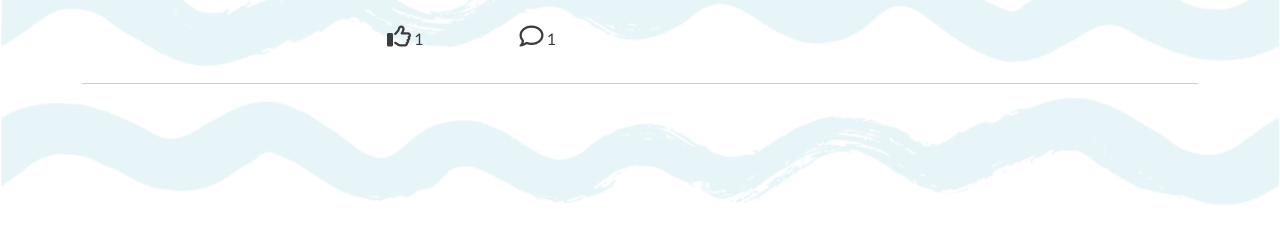
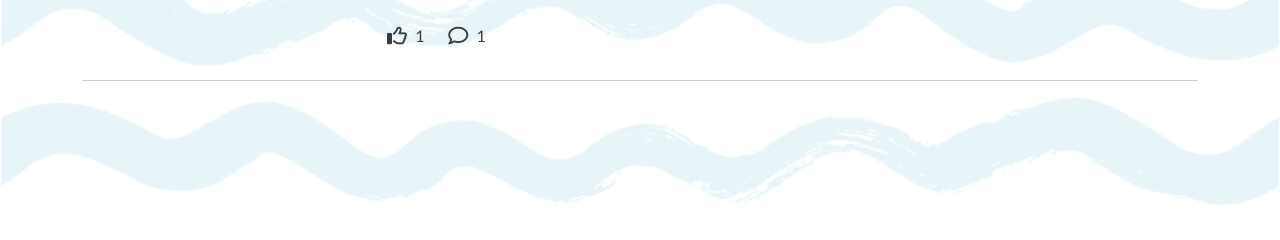
Before and after one commit to lienebriede/jurtaka, a Django app: page / in a window 1280 px wide. Shown: the part 321-561 px from the top of the page. Run offline with Django 4.2, Linux system fonts and the light colour scheme; tables that the repository leaves empty hold one stand-in row (values such as "Sample post"); parts of the project's set-up code (start-up, migrations or seed data) failed here and were passed over; some libraries are stand-ins or nearby versions.

Commit message:
Style like and comment display

```diff
--- a/hiking_forum/settings.py
+++ b/hiking_forum/settings.py
@@ -33,7 +33,7 @@ TEMPLATES_DIR = os.path.join(BASE_DIR, 'templates')
 SECRET_KEY = 'django-insecure-#n16)dv90f733uzh!zumncq$j&wf%35sh#2wx8a)6*mp%n&!7v'
 
 # SECURITY WARNING: don't run with debug turned on in production!
-DEBUG = True
+DEBUG = False
 
 ALLOWED_HOSTS = [
     '8000-lienebriede-jurtaka-fsjtch2utun.ws.codeinstitute-ide.net',
--- a/main_forum/templates/main_forum/index.html
+++ b/main_forum/templates/main_forum/index.html
@@ -56,18 +56,16 @@
                 {% endif %}
             </div>
             <!-- Likes and comments -->
-            <div class="row mt-4">
+            <div class="d-flex mt-4 likes-comments-display">
                 <!-- Like count -->
-                <div class="col-5 col-md-2 col-lg-2">
-                    <span>
-                        <i class="fa-regular fa-thumbs-up"></i> <span class="count">{{ post.likes.count | safe }}</span>
-                    </span>
+                <div class="me-4 d-flex align-items-center">
+                    <i class="fa-regular fa-thumbs-up me-2"></i>
+                    <span class="count">{{ post.likes.count | safe }}</span>
                 </div>
                 <!-- Comment count -->
-                <div class="col-5 col-md-2 col-lg-2">
-                    <span>
-                        <i class="fa-regular fa-comment"></i> <span class="count">{{ post.comment_count | safe}}</span>
-                    </span>
+                <div class="d-flex align-items-center">
+                    <i class="fa-regular fa-comment me-2"></i>
+                    <span class="count">{{ post.comment_count | safe}}</span>
                 </div>
             </div>
         </div>
--- a/main_forum/templates/main_forum/post_create.html
+++ b/main_forum/templates/main_forum/post_create.html
@@ -11,7 +11,7 @@
         <i class="fa-solid fa-xmark float-end"></i>
     </a>
     <h2>New post</h2>
-    <form method="post" class="mt-4">
+    <form method="post" enctype="multipart/form-data" class="mt-4">
         {% csrf_token %}
         {{ post_form.as_p | safe }}
         <div class="row d-flex justify-content-center">
--- a/main_forum/views.py
+++ b/main_forum/views.py
@@ -149,7 +149,7 @@ def post_create(request):
     post_form = PostForm()
 
     if request.method == "POST":
-        post_form = PostForm(request.POST)
+        post_form = PostForm(request.POST, request.FILES)
         if post_form.is_valid():
             post = post_form.save(commit=False)
             post.author = request.user
@@ -161,6 +161,7 @@ def post_create(request):
             )
             return redirect('home')
         else:
+            print(post_form.errors)
             messages.add_message(request,
                                  messages.ERROR,
                                  'There was an error uploading your post!')
--- a/static/css/style.css
+++ b/static/css/style.css
@@ -125,6 +125,14 @@ body {
     color: var(--font-color) !important;
 }
 
+.likes-comments-display {
+    justify-content: start;
+}
+
+.likes-comments-display .count {
+    white-space: nowrap;
+}
+
 /* Search bar --------------------------------------------------------------> */
 
 .search-bar {
@@ -168,6 +176,12 @@ input.search-bar::placeholder {
     font-size: 16px;
 }
 
+.fa-comment,
+.fa-thumbs-up {
+    font-size: 18px;
+    color: var(--font-color);
+}
+
 .post-display i,
 .fa-search,
 .fa-xmark,
@@ -175,10 +189,8 @@ input.search-bar::placeholder {
     font-size: 24px;
 }
 
-
-.fa-comment,
-.fa-thumbs-up {
-    font-size: 18px;
+.likes-comments-display i {
+    font-size: 20px;
     color: var(--font-color);
 }
 
```
Also changed, not shown: main_forum/templates/main_forum/post_detail.html (+5 -3 lines).
